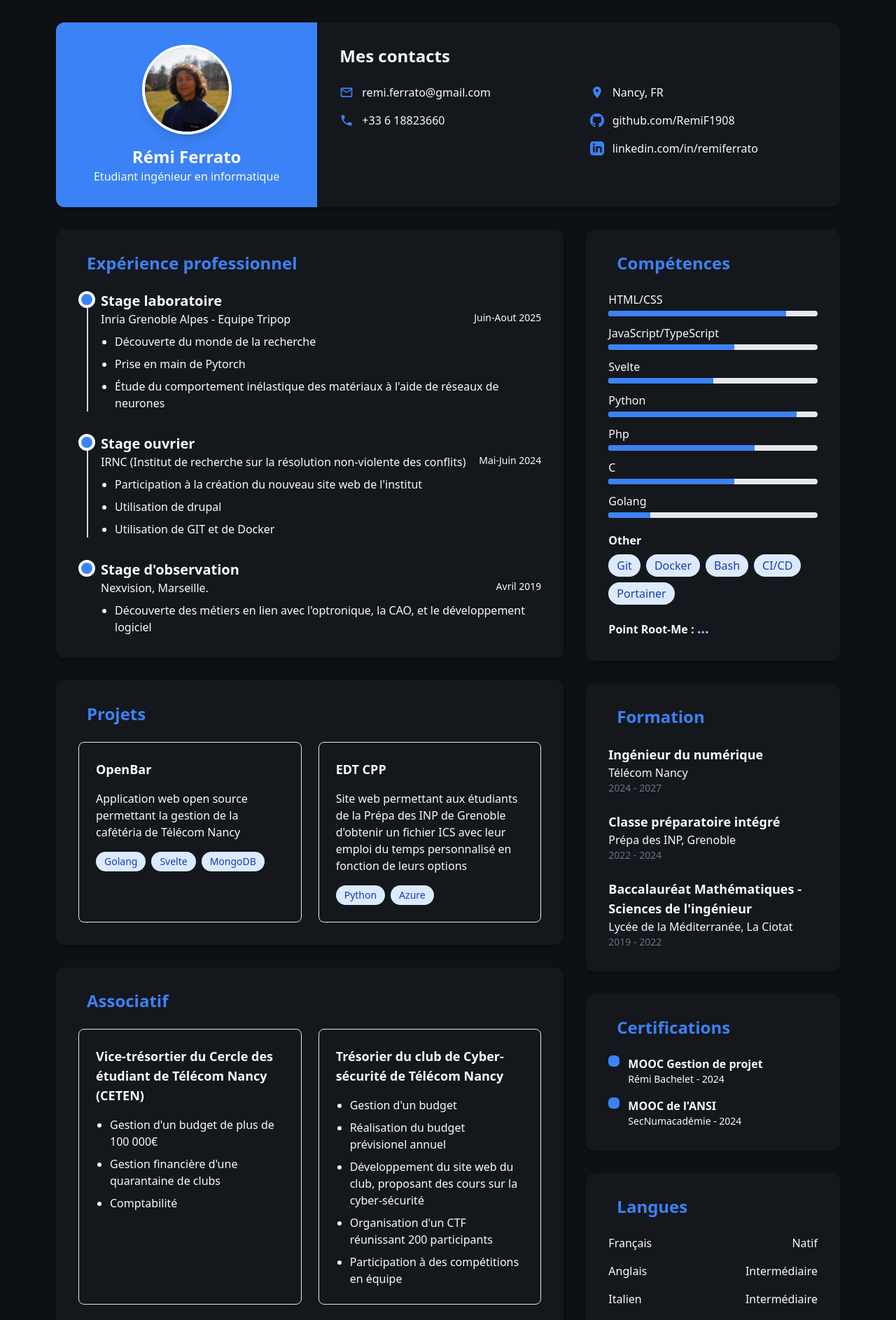
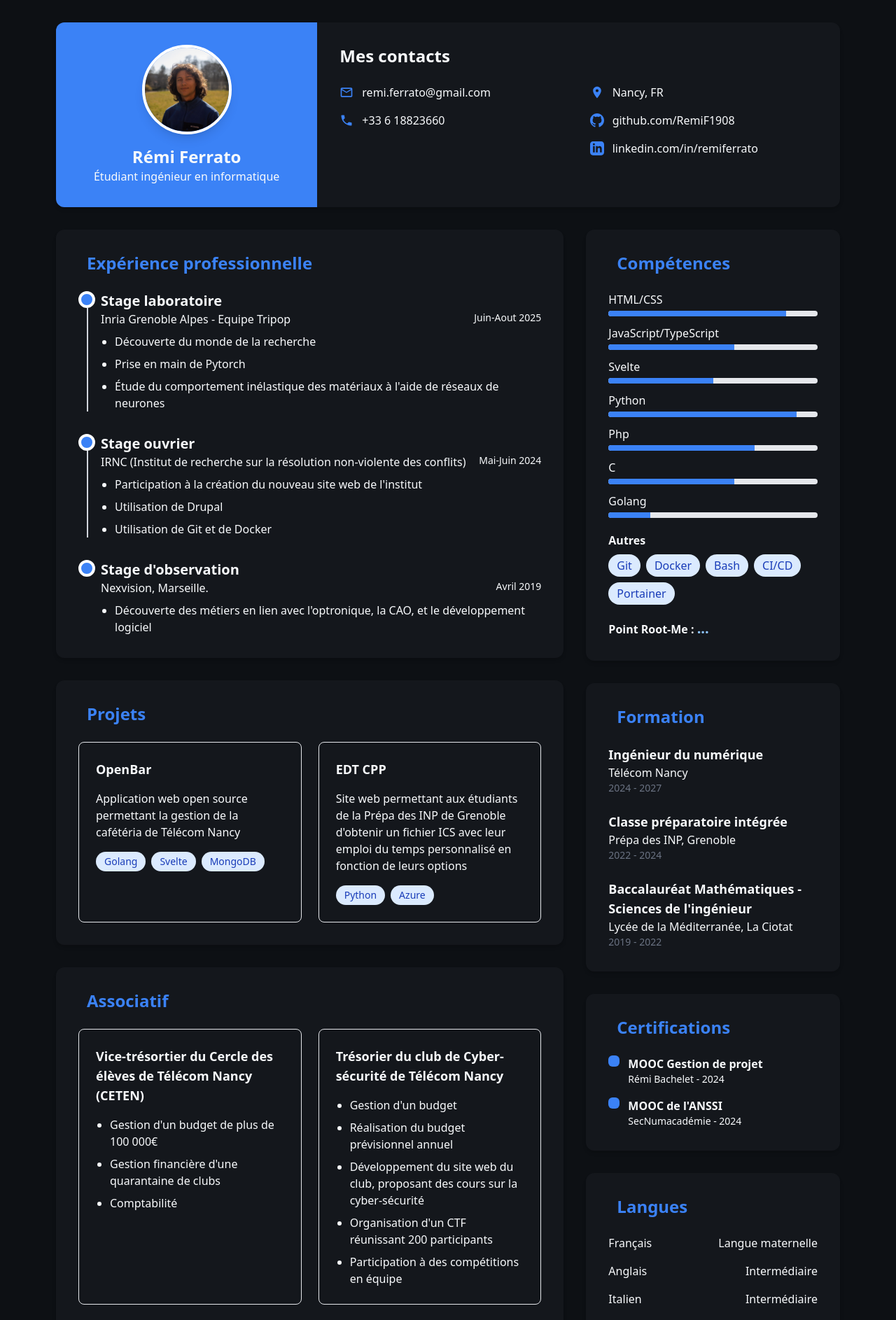
Before and after one commit to RemiF1908/cv, a SvelteKit app: page / in a window 1280 px wide. Shown: the top 1886 px of the page at 70% size. Built offline with nearby package versions, Linux system fonts and the light colour scheme; no server answers.

Commit message:
chore(orth): correct orthographe

```diff
--- a/src/components/Assocs.svelte
+++ b/src/components/Assocs.svelte
@@ -4,7 +4,7 @@
 
     export let assocs = [
       {
-        title: "Vice-trésortier du Cercle des étudiant de Télécom Nancy (CETEN)",
+        title: "Vice-trésortier du Cercle des élèves de Télécom Nancy (CETEN)",
         bullets: [
           "Gestion d'un budget de plus de 100 000€",
           "Gestion financière d'une quarantaine de clubs",
@@ -15,7 +15,7 @@
         title: "Trésorier du club de Cyber-sécurité de Télécom Nancy",
         bullets: [
           "Gestion d'un budget",
-          "Réalisation du budget prévisionel annuel",
+          "Réalisation du budget prévisionnel annuel",
           "Développement du site web du club, proposant des cours sur la cyber-sécurité",
           "Organisation d'un CTF réunissant 200 participants",
           "Participation à des compétitions en équipe"
@@ -40,7 +40,7 @@
         ]
       },
       {
-        title: "Administrateur de l'environement informatique des associations de Télécom Nancy",
+        title: "Administrateur de l'environnement informatique des associations de Télécom Nancy",
         bullets: [
           "Gestion de serveurs web",
           "Utilisation de Google Workspace"
--- a/src/components/Certifications.svelte
+++ b/src/components/Certifications.svelte
@@ -7,7 +7,7 @@
         year: 2024
       },
       {
-        title: "MOOC de l'ANSI",
+        title: "MOOC de l'ANSSI",
         issuer: "SecNumacadémie",
         year: 2024
       },
--- a/src/components/Education.svelte
+++ b/src/components/Education.svelte
@@ -7,7 +7,7 @@
         period: "2024 - 2027"
       },
       {
-        degree: "Classe préparatoire intégré",
+        degree: "Classe préparatoire intégrée",
         institution: "Prépa des INP, Grenoble",
         period: "2022 - 2024"
       },
--- a/src/components/Experience.svelte
+++ b/src/components/Experience.svelte
@@ -19,8 +19,8 @@
         period: "Mai-Juin 2024",
         bullets: [
           "Participation à la création du nouveau site web de l'institut",
-          "Utilisation de drupal",
-          "Utilisation de GIT et de Docker"
+          "Utilisation de Drupal",
+          "Utilisation de Git et de Docker"
           // Other bullet points
         ]
       },
@@ -40,7 +40,7 @@
   <section class="bg-card rounded-xl shadow-md p-8">
     <h2 class="text-2xl font-bold text-primary mb-6 flex items-center">
       <i class="fas fa-briefcase mr-3"></i>
-      <span>Expérience professionnel</span>
+      <span>Expérience professionnelle</span>
     </h2>
 
     <div class="space-y-8 relative">
--- a/src/components/Header.svelte
+++ b/src/components/Header.svelte
@@ -2,7 +2,7 @@
 <script>
     export let profile = {
       name: "Rémi Ferrato",
-      title: "Etudiant ingénieur en informatique",
+      title: "Étudiant ingénieur en informatique",
       image: "/images/photo.jpg",
       contact: {
         email: "remi.ferrato@gmail.com",
@@ -13,7 +13,7 @@
         github: "github.com/RemiF1908",
         linkedin: "linkedin.com/in/remiferrato"
       },
-      about: "Etudiant en école d'ingénieur à Télécom Nancy"
+      about: "Étudiant en école d'ingénieur à Télécom Nancy"
     };
   </script>
 
--- a/src/components/Languages.svelte
+++ b/src/components/Languages.svelte
@@ -1,7 +1,7 @@
 <!-- src/components/Languages.svelte -->
 <script>
     export let languages = [
-      { name: "Français", level: "Natif", percentage: 100 },
+      { name: "Français", level: "Langue maternelle", percentage: 100 },
       { name: "Anglais", level: "Intermédiaire", percentage: 70 },
       { name: "Italien", level: "Intermédiaire", percentage: 60 }
     ];
--- a/src/components/Skills.svelte
+++ b/src/components/Skills.svelte
@@ -8,6 +8,7 @@
   let data = null;
   let error = null;
   export let score = "...";
+  var s=""
   onMount(async () => {
     try {
       const response = await fetch('/api');
@@ -18,6 +19,9 @@
 
       data = await response.json();
       score = data['score'];
+      if(score != "0"){
+        s = "s";
+      }
 
     } catch (e) {
       error = e.message;
@@ -53,7 +57,7 @@
         </div>
       </div>
       <div class="mb-5 mt-5">
-        <h3 class="font-semibold mb-2">Other</h3>
+        <h3 class="font-semibold mb-2">Autres</h3>
         <div class="flex flex-wrap gap-2">
           {#each skills.other as skill}
             <span class="px-3 py-1 bg-blue-100 text-blue-800 rounded-full">{skill}</span>
@@ -62,7 +66,8 @@
         </div>
 
       </div>
-      <span class="font-semibold mb-2" >Point Root-Me : <span class ="text-xl  text-blue-300">{score}</span></span>
+
+      <span class="font-semibold mb-2" >Point{s} Root-Me : <span class ="text-xl  text-blue-300">{score}</span></span>
 
     </div>
   </section>
```
